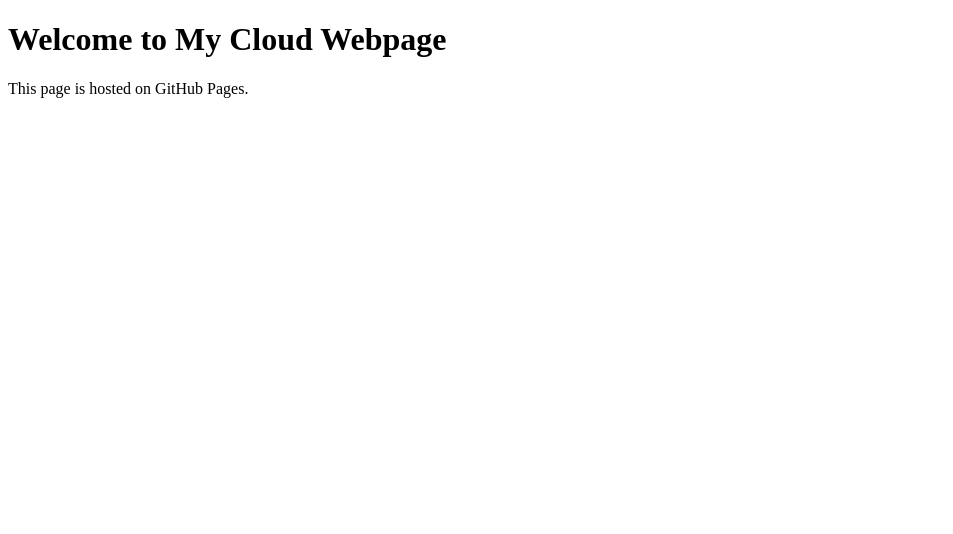
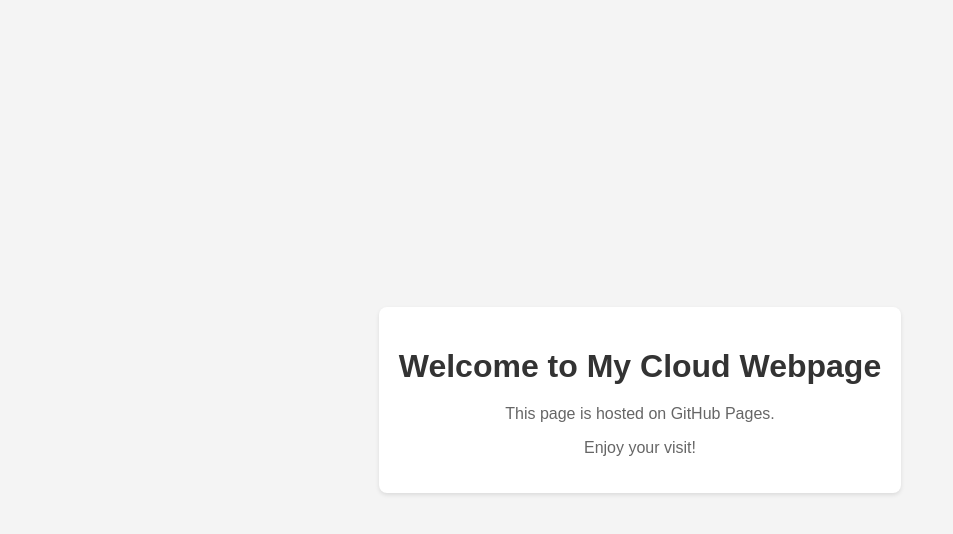
Before and after one commit to Praveen2729/my-cloud-webpage-, a plain HTML site: page index.html in a window 1280 px wide. Shown: the whole page, without its empty margins (0-953 px from the left). Drawn offline with Linux system fonts and the light colour scheme.

Commit message:
Update index.html

```diff
--- a/index.html
+++ b/index.html
@@ -1,10 +1,41 @@
 <!DOCTYPE html>
-<html>
+<html lang="en">
 <head>
+    <meta charset="UTF-8">
+    <meta name="viewport" content="width=device-width, initial-scale=1.0">
     <title>My Cloud Webpage</title>
+    <style>
+        body {
+            font-family: sans-serif;
+            display: flex;
+            flex-direction: column;
+            align-items: center;
+            justify-content: center;
+            height: 100vh;
+            margin: 0;
+            background-color: #f4f4f4;
+        }
+        h1 {
+            color: #333;
+            margin-bottom: 20px;
+        }
+        p {
+            color: #666;
+            text-align: center;
+        }
+        .container {
+           background-color: white;
+           padding: 20px;
+           border-radius: 8px;
+           box-shadow: 0 2px 4px rgba(0,0,0,0.1);
+        }
+    </style>
 </head>
 <body>
-    <h1>Welcome to My Cloud Webpage</h1>
-    <p>This page is hosted on GitHub Pages.</p>
+    <div class="container">
+        <h1>Welcome to My Cloud Webpage</h1>
+        <p>This page is hosted on GitHub Pages.</p>
+        <p>Enjoy your visit!</p>
+    </div>
 </body>
 </html>
```
